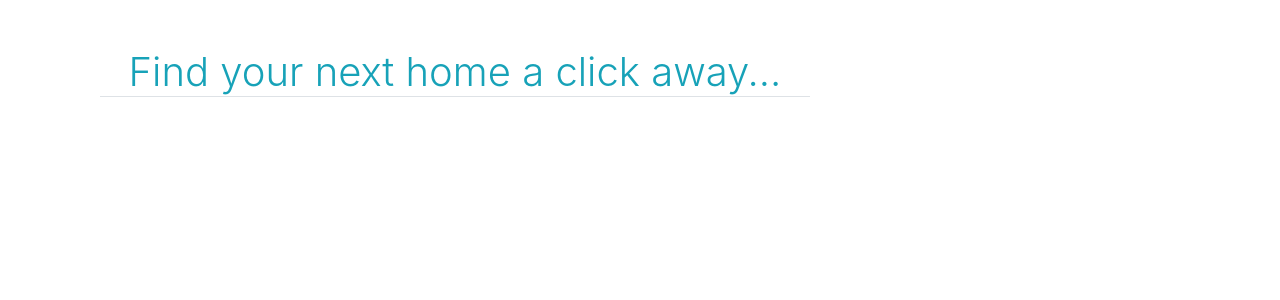
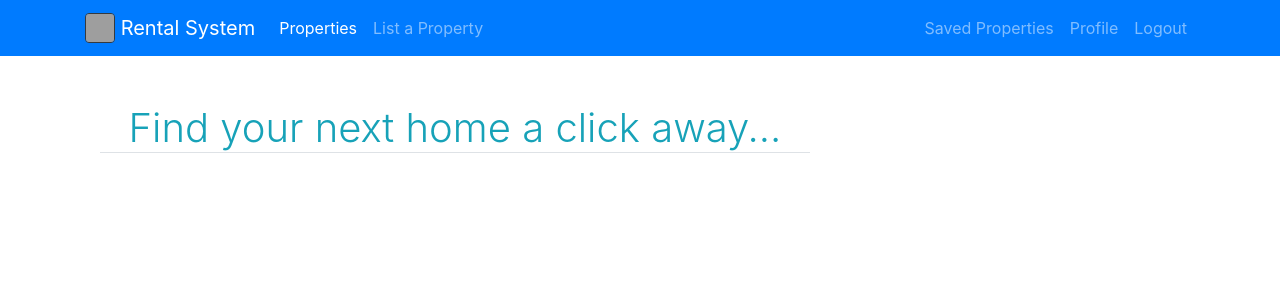
Before and after one commit to Kyeza/RentalMangementSystem, a Django app: page / in a window 1280 px wide. Shown: the top 300 px of the page. Run offline with Django 3.2, Linux system fonts and the light colour scheme; a user stored in the database is signed in; some libraries are stand-ins or nearby versions; grey boxes are pictures that could not be loaded.

Commit message:
- Finished designing navbar

```diff
--- a/rental_system/urls.py
+++ b/rental_system/urls.py
@@ -14,6 +14,7 @@ Including another URLconf
     2. Add a URL to urlpatterns:  path('blog/', include('blog.urls'))
 """
 from django.conf import settings
+from django.conf.urls.static import static
 from django.contrib import admin
 from django.urls import path,include
 from django.contrib.auth import views as auth_views
@@ -38,3 +39,7 @@ urlpatterns = [
              template_name='users/authentication/password_reset_complete.html'),
          name='password_reset_complete'),
 ]
+
+
+if settings.DEBUG:
+    urlpatterns += static(settings.MEDIA_URL, document_root=settings.MEDIA_ROOT)
--- a/templates/base.html
+++ b/templates/base.html
@@ -15,6 +15,7 @@
     {% endif %}
 </head>
 <body>
+{% include  'partials/nav_bar.html' %}
 <div class="container">
     <div class="col-md-8">
         {% if messages %}
--- /dev/null
+++ b/templates/partials/nav_bar.html
@@ -0,0 +1,39 @@
+<nav class="navbar navbar-expand-lg navbar-dark bg-primary">
+    <div class="container">
+        <a class="navbar-brand" href="#">
+            <!--suppress CheckImageSize -->
+            <img src="/media/rental_logo.png" width="30" height="30" class="d-inline-block align-top border border-dark rounded" alt="">
+            Rental System
+        </a>
+        <div class="collapse navbar-collapse" id="navbarTogglerDemo01">
+            <ul class="navbar-nav mr-auto mt-2 mt-lg-0">
+                <li class="nav-item active">
+                    <a class="nav-link" href="#">Properties <span class="sr-only">(current)</span></a>
+                </li>
+                <li class="nav-item">
+                    <a class="nav-link" href="#">List a Property</a>
+                </li>
+            </ul>
+            <ul class="navbar-nav mt-2 mt-lg-0">
+                {% if user.is_authenticated %}
+                    <li class="nav-item">
+                        <a class="nav-link" href="#">Saved Properties</a>
+                    </li>
+                    <li class="nav-item">
+                        <a class="nav-link" href="#">Profile</a>
+                    </li>
+                    <li class="nav-item">
+                        <a class="nav-link" href="#">Logout</a>
+                    </li>
+                {% else %}
+                    <li class="nav-item">
+                        <a class="nav-link" href="#">Login</a>
+                    </li>
+                    <li class="nav-item">
+                        <a class="nav-link" href="#">Register</a>
+                    </li>
+                {% endif %}
+            </ul>
+        </div>
+    </div>
+</nav>
--- a/users/views.py
+++ b/users/views.py
@@ -1,7 +1,7 @@
 import logging
 
-from django.contrib import messages
-from django.contrib.auth import login, authenticate
+from django.contrib.auth import login
+from django.contrib.auth.decorators import login_required
 from django.http import Http404
 from django.shortcuts import render, redirect
 from django.views.generic.edit import CreateView
@@ -57,6 +57,7 @@ class LandlordSignUpView(CreateView):
         return redirect('login')
 
 
+@login_required
 def user_profile(request, username):
     try:
         user = User.objects.get(username=username)
```
Also changed, not shown: db.sqlite3.
